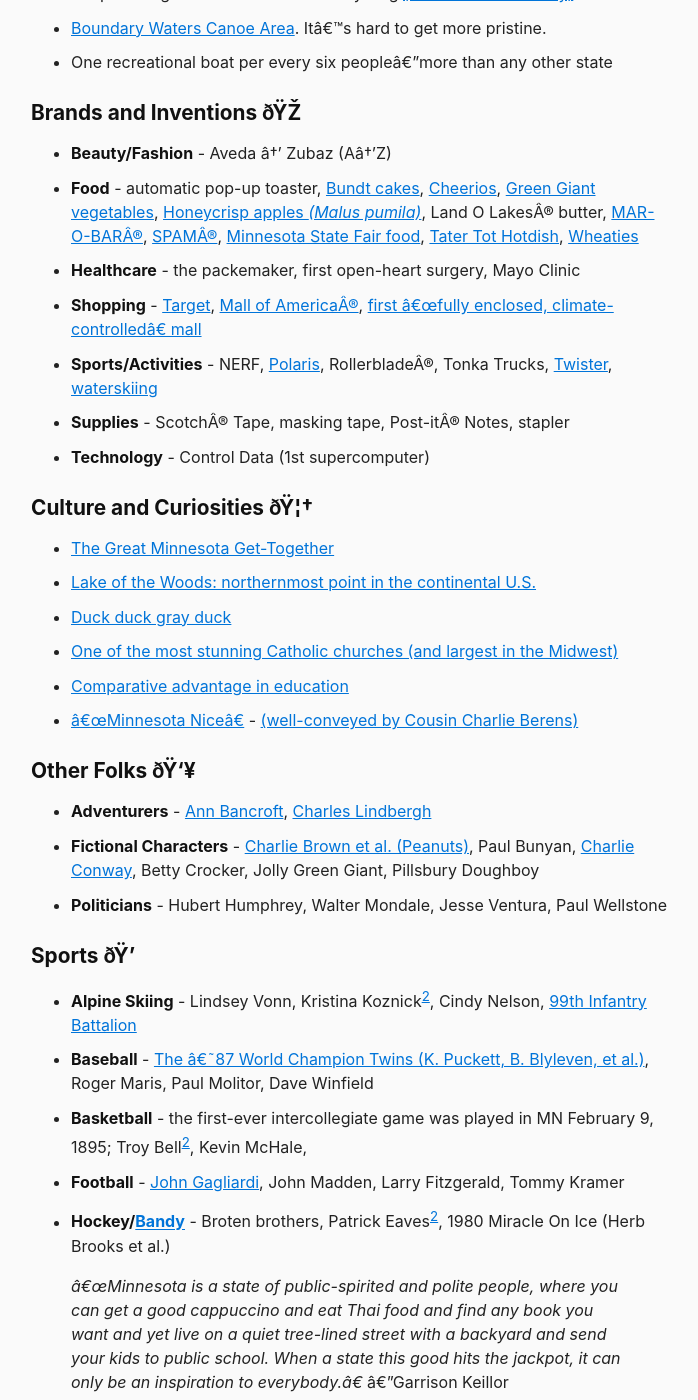
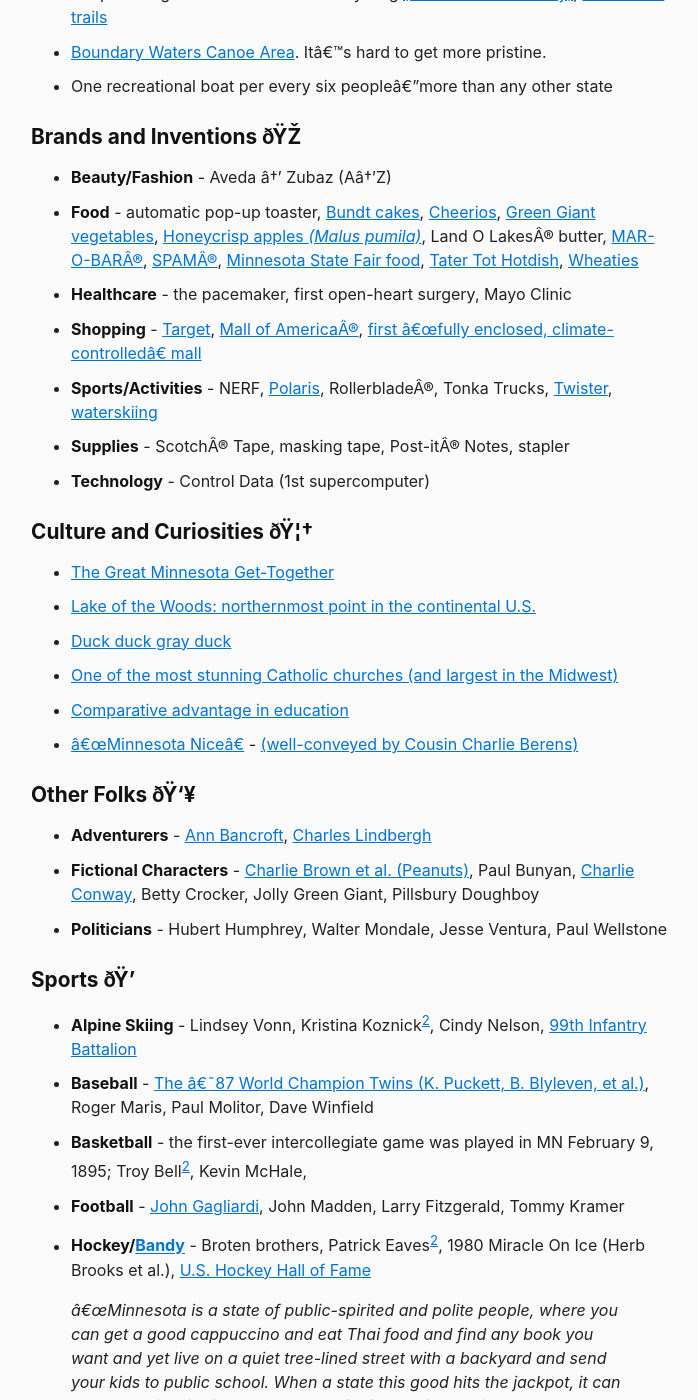
Before and after one commit to berensp/berensp.github.io, a Jekyll site: the page built from minn.md, in a window 1280 px wide and 1400 px high, scrolled down 1067 px. Shown: the whole window, without its empty margins (289-987 px from the left). Built offline with Jekyll 4.4.1, drawn with Linux system fonts in a browser that asks for light colours; nearby versions of some CDN libraries.

Commit message:
Add files via upload

```diff
--- a/minn.md
+++ b/minn.md
@@ -20,14 +20,14 @@
 
 ## The Great Outdoors 🏞
 - Land of 11,842 lakes, 90k miles of shoreline (> California + Florida + Hawaii)
-- People and gov't committed to bicycling [(#1 most bikeable city)](https://www.redfin.com/news/most-bike-friendly-cities-usa-2020/) and
+- People and gov't committed to bicycling [(#1 most bikeable city)](https://www.redfin.com/news/most-bike-friendly-cities-usa-2020/); [lots of rail-trails](https://www.railstotrails.org/our-work/united-states/minnesota/)
 - [Boundary Waters Canoe Area](https://en.wikipedia.org/wiki/Boundary_Waters_Canoe_Area_Wilderness). It's hard to get more pristine.
 - One recreational boat per every six people—more than any other state
 
 ## Brands and Inventions 🍎
 - **Beauty/Fashion** - Aveda → Zubaz (A→Z)
 - **Food** - automatic pop-up toaster, [Bundt cakes](https://www.foodandwine.com/news/brief-delightful-history-bundt-pan), [Cheerios](https://www.mentalfloss.com/article/74142/8-things-you-might-not-know-about-cheerios), [Green Giant vegetables](https://en.wikipedia.org/wiki/Green_Giant), [Honeycrisp apples *(Malus pumila)*](https://en.wikipedia.org/wiki/Honeycrisp), Land O Lakes® butter, [MAR-O-BAR®](https://www.minnesotamonthly.com/archive/candy-bar-combat/), [SPAM®](https://en.wikipedia.org/wiki/Spam_(food)), [Minnesota State Fair food](https://www.afarmgirlsdabbles.com/best-minnesota-state-fair-food/), [Tater Tot Hotdish](https://vimeo.com/65158243), [Wheaties](https://en.wikipedia.org/wiki/Wheaties)
-- **Healthcare** - the packemaker, first open-heart surgery, Mayo Clinic
+- **Healthcare** - the pacemaker, first open-heart surgery, Mayo Clinic
 - **Shopping** - [Target](https://www.target.com/), [Mall of America®](https://en.wikipedia.org/wiki/List_of_largest_shopping_malls_in_the_United_States), [first "fully enclosed, climate-controlled" mall](https://www.theguardian.com/cities/2015/may/06/southdale-center-america-first-shopping-mall-history-cities-50-buildings)
 - **Sports/Activities** - NERF, [Polaris](https://www.polaris.com/en-us/brands/), Rollerblade®, Tonka Trucks, [Twister](https://en.wikipedia.org/wiki/Twister_(game)), [waterskiing](https://www.britannica.com/sports/waterskiing)
 - **Supplies** - Scotch® Tape, masking tape, Post-it® Notes, stapler
@@ -51,7 +51,7 @@
 - **Baseball** - [The '87 World Champion Twins (K. Puckett, B. Blyleven, et al.)](https://en.wikipedia.org/wiki/1987_Minnesota_Twins_season#Roster), Roger Maris, Paul Molitor, Dave Winfield
 - **Basketball** - the first-ever intercollegiate game was played in MN February 9, 1895; Troy Bell[^2], Kevin McHale,
 - **Football** - [John Gagliardi](https://www.google.com/search?q=The+Winningest+Coach+In+College+Football+History), John Madden, Larry Fitzgerald, Tommy Kramer
-- **Hockey/[Bandy](https://en.wikipedia.org/wiki/Bandy)** - Broten brothers, Patrick Eaves[^2], 1980 Miracle On Ice (Herb Brooks et al.)
+- **Hockey/[Bandy](https://en.wikipedia.org/wiki/Bandy)** - Broten brothers, Patrick Eaves[^2], 1980 Miracle On Ice (Herb Brooks et al.), [U.S. Hockey Hall of Fame](https://en.wikipedia.org/wiki/United_States_Hockey_Hall_of_Fame)
 
 [^2]: a Boston College Eagle to boot (bonus points). *Koznick: honorary (accepted, but never matriculated?).
 
```
